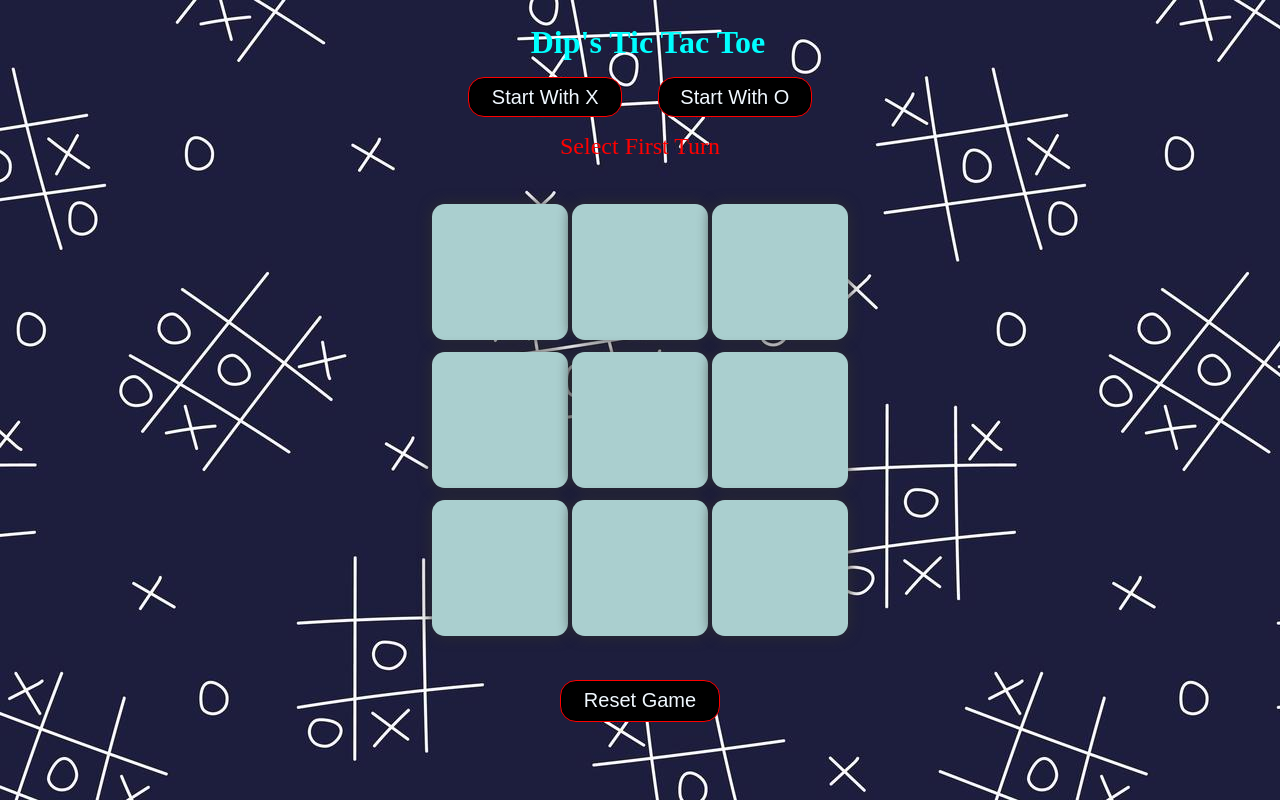
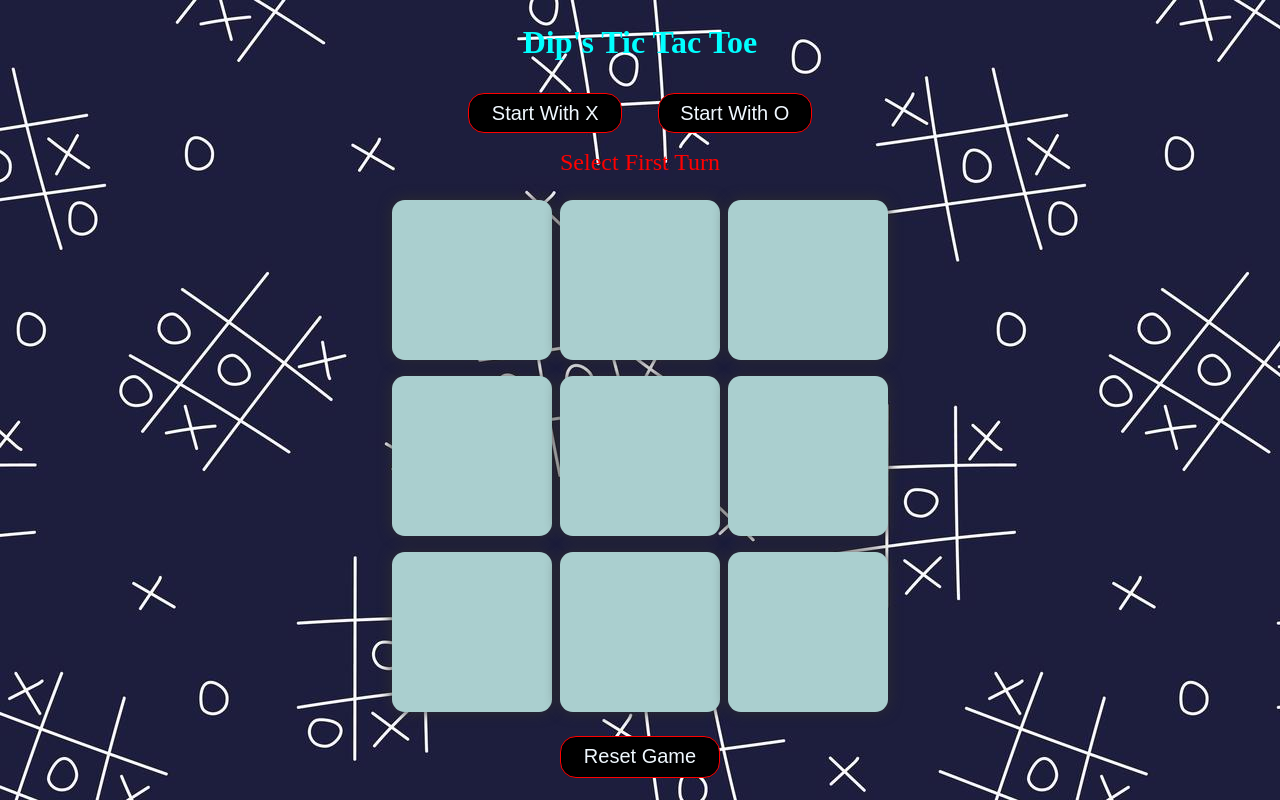
Before and after one commit to shahariar-dip/tic-tac-toe, a plain HTML site: page index.html in a window 1280 px wide. Drawn offline with Linux system fonts and the light colour scheme.

Commit message:
Update1 TicTacToe.css

```diff
--- a/TicTacToe.css
+++ b/TicTacToe.css
@@ -9,30 +9,30 @@ body{
 h1 {
     color: aqua;
     padding-top: 1.5rem;
-    padding-left: 1rem;
+    padding-bottom: 1rem;
 }
 .container {
-    height: 65vh;
+    height: 70vh;
     display: flex;
     justify-content: center;
     align-items: center;
 
 }
 .game {
-    height: 55vmin;
-    width: 55vmin;
+    height: 65vmin;
+    width: 65vmin;
     display: flex;
     flex-wrap: wrap;
     justify-content: center;
     align-items: center;
-    gap: 0.5vmin;
+    gap: 1vmin;
     /* background-color: rgb(210, 210, 255); */
     border-radius: 1.5rem;
     /* box-shadow: 0 0 1rem rgb(56, 56, 56); */
 }
 .box {
-    height: 17vmin;
-    width: 17vmin;
+    height: 20vmin;
+    width: 20vmin;
     border: none;
     border-radius: 0.8rem;
     box-shadow: 0 0 0.85rem rgb(45, 45, 45);
```
